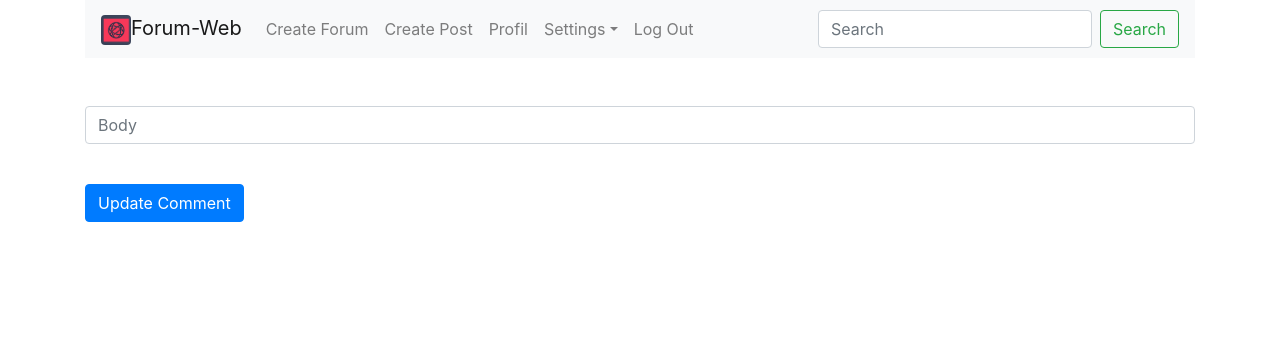
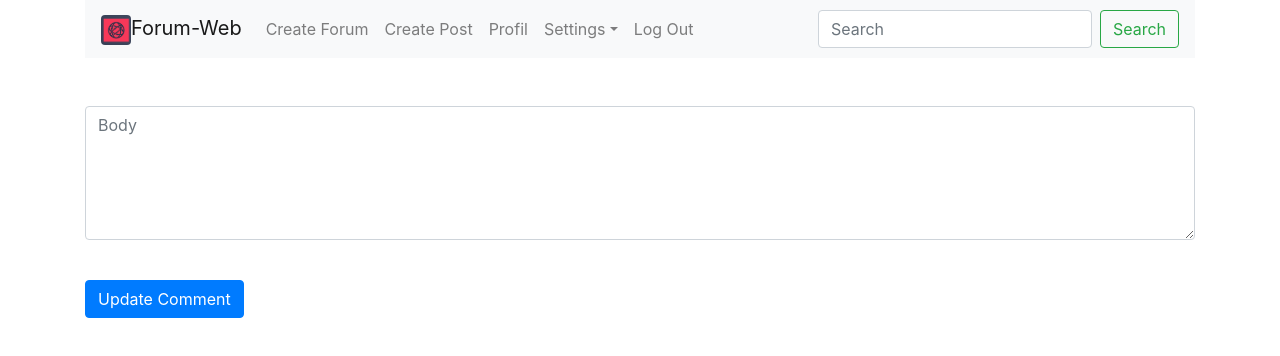
Before and after one commit to welbcmyk/web-forum, a React (Create React App) app in the folder client/: page /edit/comment/1 in a window 1280 px wide. Shown: the top 356 px of the page. Built offline with nearby package versions, Linux system fonts and the light colour scheme; no server answers; sample sign-in values are in the browser's storage.

Commit message:
adjusted view

```diff
--- a/client/src/components/sub/edit-comment.sub.component.js
+++ b/client/src/components/sub/edit-comment.sub.component.js
@@ -8,7 +8,7 @@ function EditComment(props) {
       <Form.Group>
         <Form.Control
           required
-          type="text"
+          as="textarea"
           placeholder="Body"
           rows="5"
           onChange={props.handleBodyChange}
--- a/client/src/components/sub/edit-forum.sub.component.js
+++ b/client/src/components/sub/edit-forum.sub.component.js
@@ -19,7 +19,7 @@ function EditForum(props) {
       <Form.Group>
         <Form.Control
           required
-          type="text"
+          as="textarea"
           placeholder="Description"
           rows="5"
           onChange={props.handleDescriptionChange}
--- a/client/src/components/sub/edit-post.sub.component.js
+++ b/client/src/components/sub/edit-post.sub.component.js
@@ -36,7 +36,7 @@ function EditPost(props) {
       <Form.Group>
         <Form.Control
           required
-          type="text"
+          as="textarea"
           placeholder="Body"
           rows="5"
           onChange={props.handleBodyChange}
```
